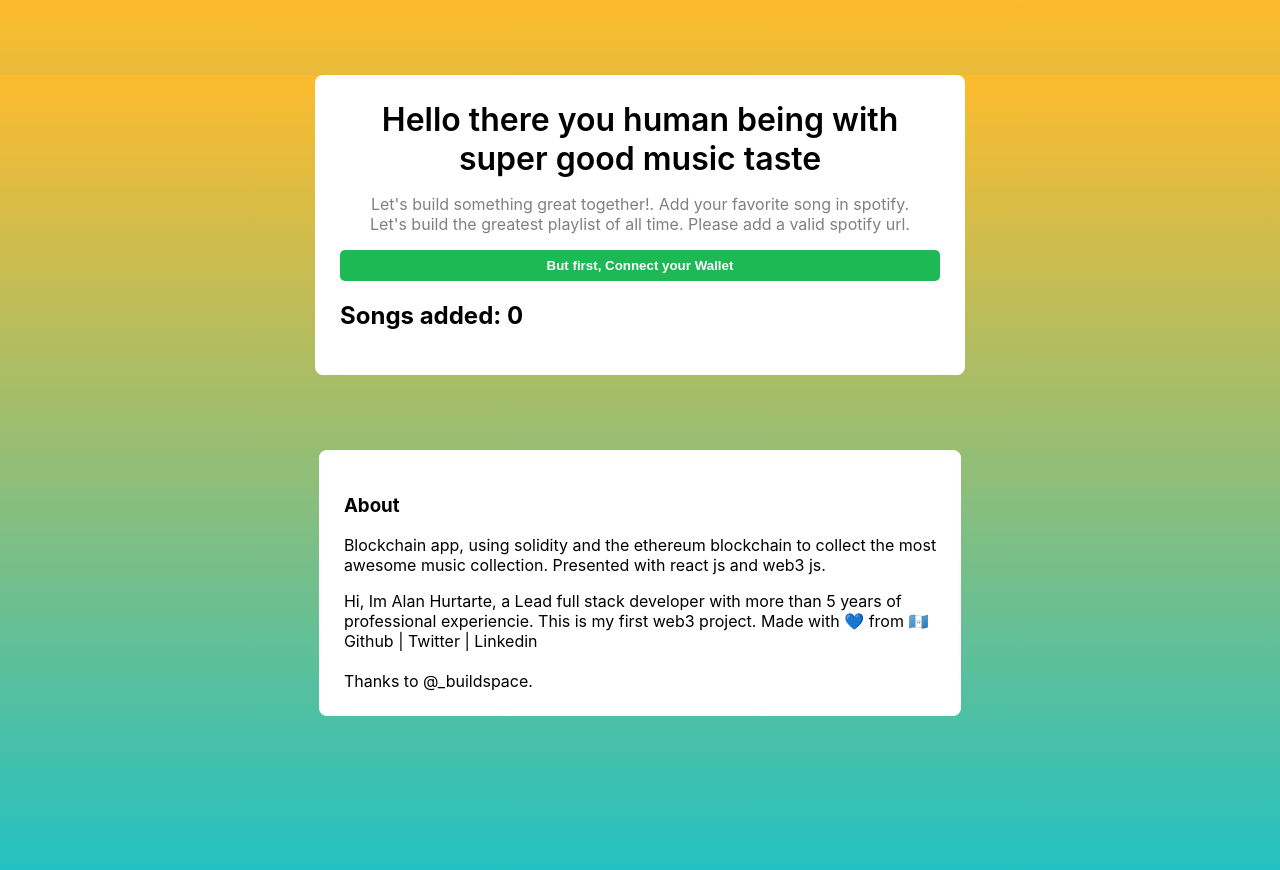
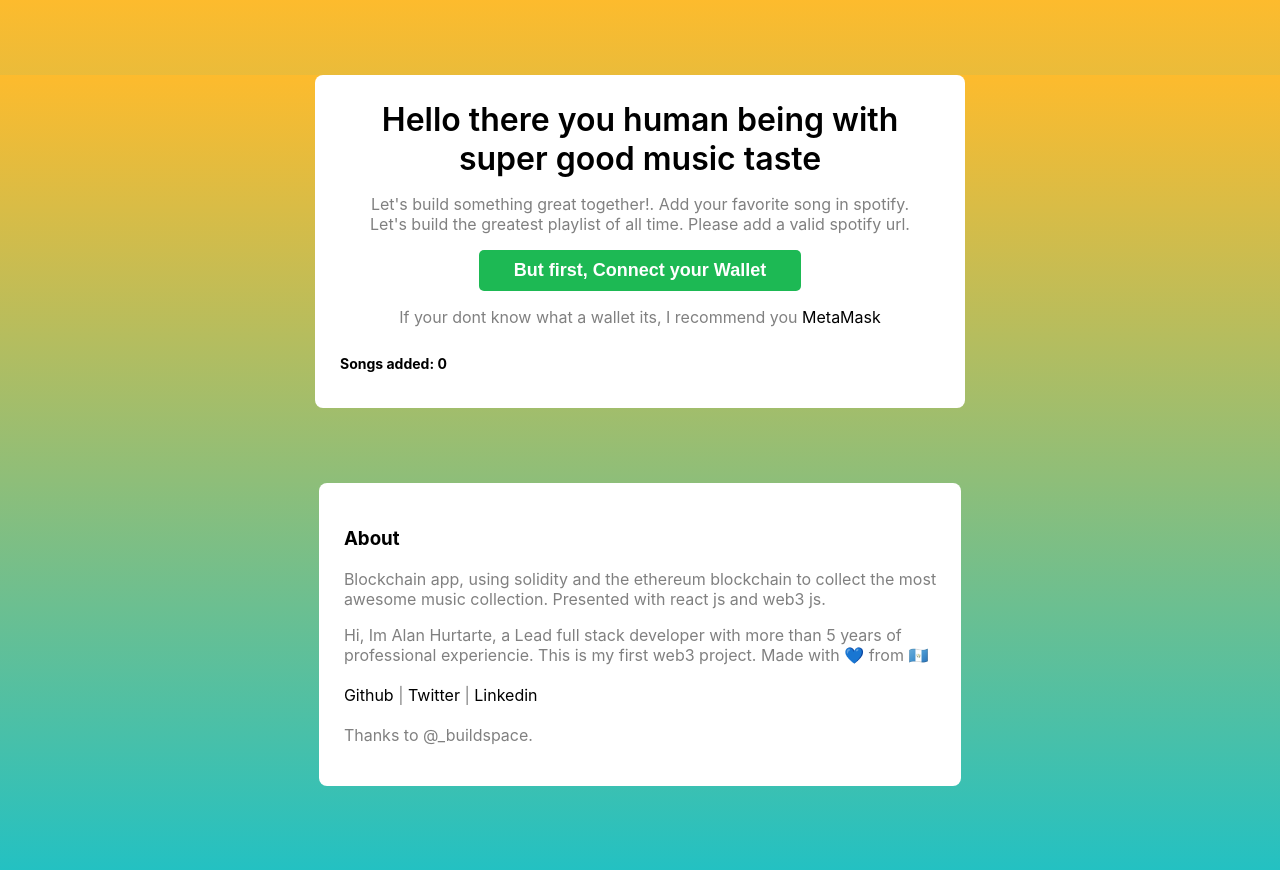
Before and after one commit to kenny08gt/ether-favorite-songs-nextjs, a Next.js app: page / in a window 1280 px wide. Shown: the top 870 px of the page. Built offline with nearby package versions, Linux system fonts and the light colour scheme.

Commit message:
Fix long names layout

```diff
--- a/pages/index.js
+++ b/pages/index.js
@@ -70,7 +70,8 @@ class Home extends React.Component {
             .then((data) => {
               // console.log(data);
               const preview = data.data;
-              songsCleaned.unshift({
+              songsCleaned.push({
+                id: song.timestamp,
                 contributor: song.contributor,
                 timestamp: new Date(song.timestamp * 1000).toLocaleDateString(
                   "en-US",
@@ -86,7 +87,9 @@ class Home extends React.Component {
               });
 
               this.setState({
-                allSongs: songsCleaned,
+                allSongs: songsCleaned.sort(function (a, b) {
+                  return b.id - a.id;
+                }),
               });
             });
         });
@@ -211,6 +214,10 @@ class Home extends React.Component {
   };
 
   wave = async () => {
+    if (this.state.url === "") {
+      alert("Please provide a spotify link");
+      return false;
+    }
     try {
       const { ethereum } = window;
 
@@ -331,9 +338,21 @@ class Home extends React.Component {
              * If there is no currentAccount render this button
              */}
             {!this.state.account && (
+              <div style={{ textAlign: "center" }}>
                 <button className="waveButton" onClick={this.connectWallet}>
                   But first, Connect your Wallet
                 </button>
+                <p>
+                  If your dont know what a wallet its, I recommend you{" "}
+                  <a
+                    href="https://metamask.io/"
+                    target="_blank"
+                    rel="noreferrer"
+                  >
+                    MetaMask
+                  </a>
+                </p>
+              </div>
             )}
             {this.state.minign && (
               <div>
@@ -357,7 +376,9 @@ class Home extends React.Component {
               </div>
             )}
             <div>
-              <h2>Songs added: {this.state.total}</h2>
+              <h2 style={{ fontSize: 14 + "px" }}>
+                Songs added: {this.state.total}
+              </h2>
             </div>
             {this.state.allSongs.map((song, index) => {
               return (
@@ -372,7 +393,7 @@ class Home extends React.Component {
                     <table border="0">
                       <tbody>
                         <tr>
-                          <td>
+                          <td style={{ minWidth: "102px" }}>
                             <a
                               rel="noreferrer"
                               href={song.url}
@@ -439,17 +460,18 @@ class Home extends React.Component {
               collect the most <br /> awesome music collection. Presented with
               react js and web3 js.
             </p>
+            <p>
               Hi, Im Alan Hurtarte, a Lead full stack developer with more than 5
               years of <br />
               professional experiencie. This is my first web3 project. Made with
-            💙 from 🇬🇹 <br /> <a href="https://github.com/kenny08gt">
-              Github
-            </a>{" "}
-            | <a href="https://twitter.com/alanhurtarte">Twitter</a> |{" "}
+              💙 from 🇬🇹 <br /> <br />
+              <a href="https://github.com/kenny08gt">Github</a> |{" "}
+              <a href="https://twitter.com/alanhurtarte">Twitter</a> |{" "}
               <a href="https://www.linkedin.com/in/alanhurtarte/">Linkedin</a>{" "}
               <br />
               <br />
               Thanks to @_buildspace. <br />
+            </p>
           </div>
         </div>
       </div>
--- a/styles/App.css
+++ b/styles/App.css
@@ -40,6 +40,14 @@
     margin-top: 16px;
   }
 
+  p {
+    color: gray;
+  }
+
+  p a {
+    color: #000;
+  }
+
   .waveButton {
     cursor: pointer;
     margin-top: 16px;
@@ -49,6 +57,8 @@
     font-weight: bold;
     background: #1DB954;
     color: #Fff;
+    padding: 10px 35px;
+    font-size: 18px;
   }
 
   .waveButton.loading {
```
Lines whose indentation alone changed are shown as unchanged.
